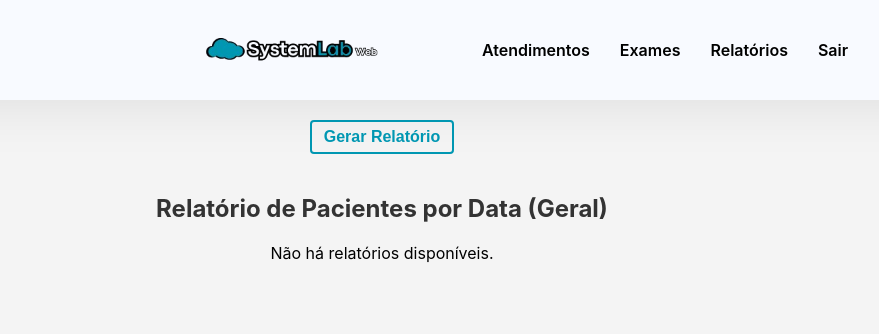
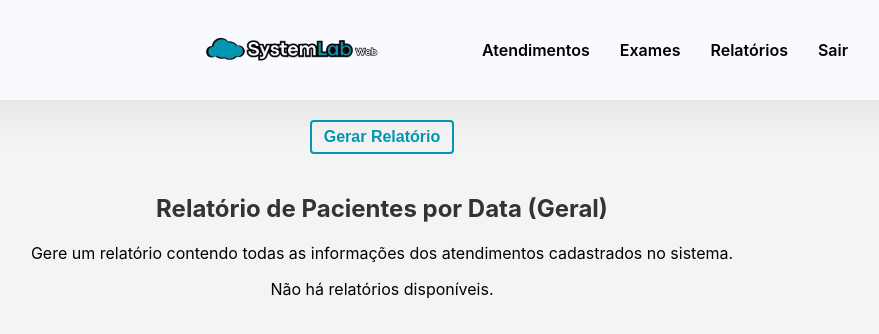
Before and after one commit to CoderRocha/systemlab-web, a React (Create React App) app in the folder front-end/: page /relatorios in a window 1280 px wide. Shown: the top 334 px of the page, without its empty margins (258-1137 px from the left). Built offline with nearby package versions, Linux system fonts and the light colour scheme; the HTML template or start-up script is replaced by a standard one.

Commit message:
added a 'p' tag on Relatorios.js

```diff
--- a/front-end/src/pages/relatorios/Relatorios.js
+++ b/front-end/src/pages/relatorios/Relatorios.js
@@ -26,7 +26,7 @@ export default function Relatorios() {
 
   const handleClick = (e) => {
     e.preventDefault();
-    fetchRelatorios();  // refaz a busca de relatórios quando o botão for clicado
+    fetchRelatorios();  // Refaz a busca de relatórios quando o botão for clicado
   };
 
   return (
@@ -38,6 +38,7 @@ export default function Relatorios() {
         </button>
         <div className={styles.listContainer}>
           <h2>Relatório de Pacientes por Data (Geral)</h2>
+          <p>Gere um relatório contendo todas as informações dos atendimentos cadastrados no sistema.</p>
           {loading ? (
             <p>Carregando relatórios...</p>
           ) : relatorios.length === 0 ? (
```
